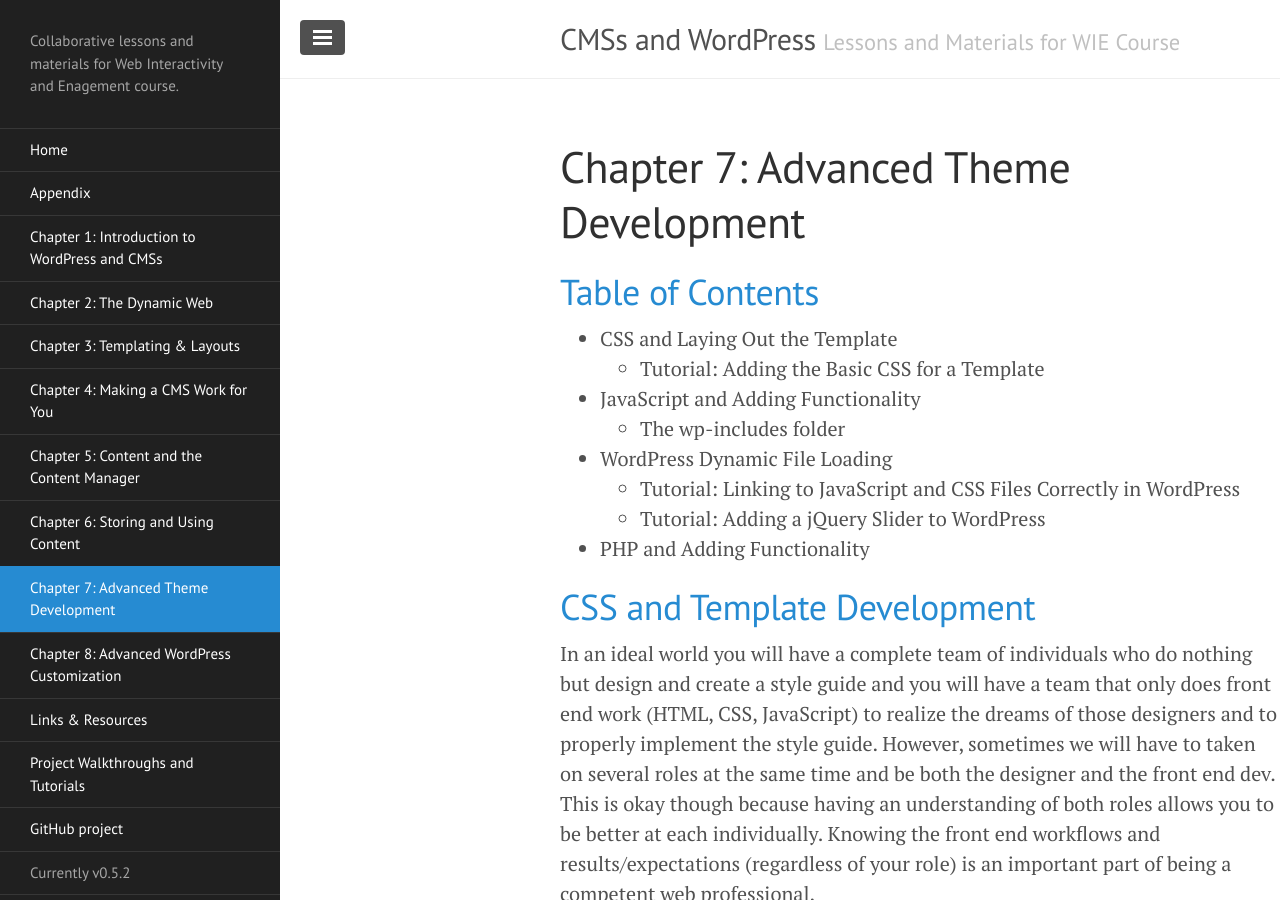
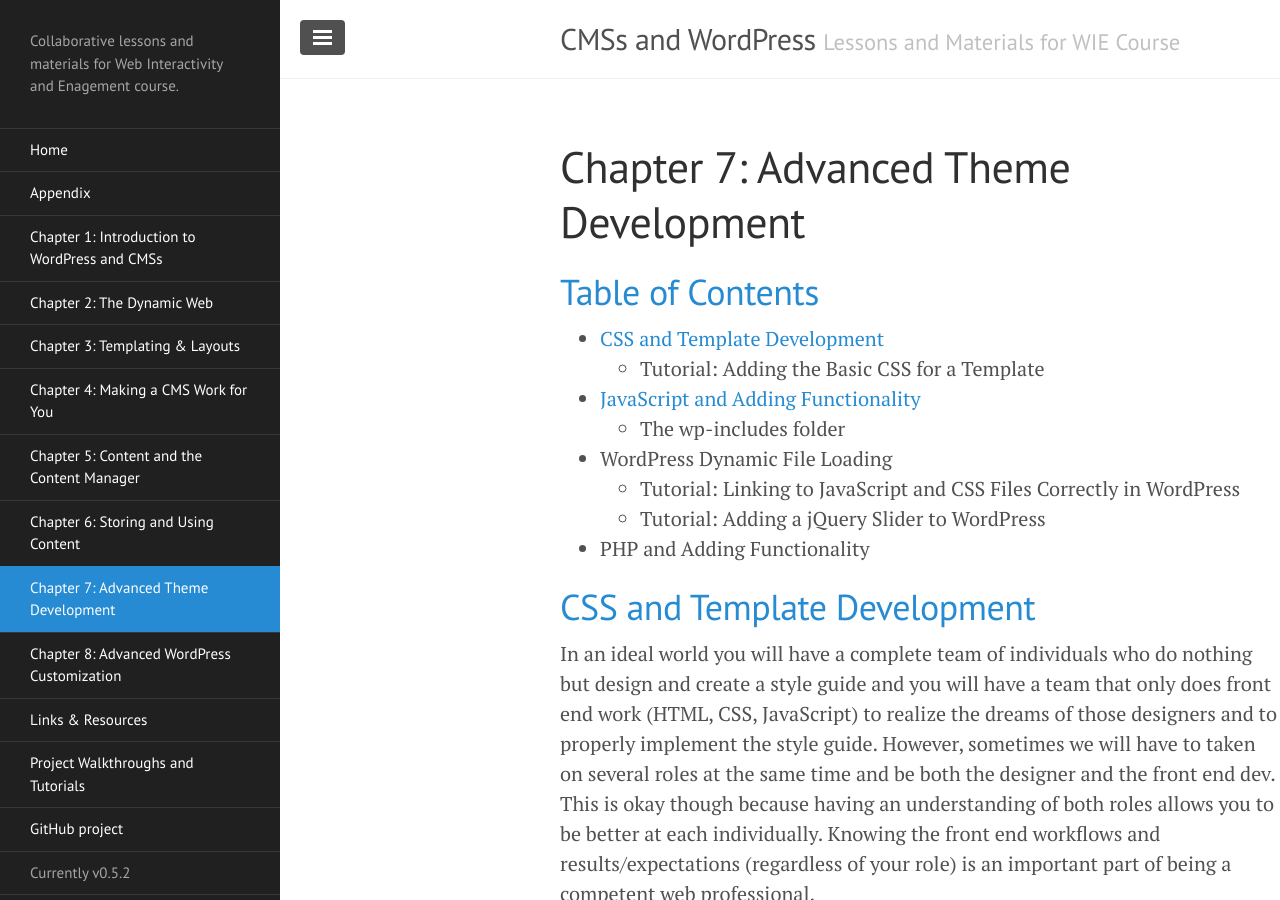
Before and after one commit to ahaywood/Web-Interactivity-and-Engagement, a Jekyll site: the page built from chapter-7/index.md, in a window 1280 px wide and 900 px high. Built offline with Jekyll 4.4.1, drawn with Linux system fonts in a browser that asks for light colours; Markdown is read by kramdown in place of the engine named in the settings.

Commit message:
Fix Navigation Issues

````diff
--- a/chapter-7/index.md
+++ b/chapter-7/index.md
@@ -5,16 +5,16 @@ title: Chapter 7&#58; Advanced Theme Development
 
 ## Table of Contents
 
-- CSS and Laying Out the Template
+- [CSS and Template Development](#css-and-template-development)
     - Tutorial: Adding the Basic CSS for a Template
-- JavaScript and Adding Functionality
+- [JavaScript and Adding Functionality](#javascript-and-adding-functionality)
     - The wp-includes folder
 - WordPress Dynamic File Loading
     - Tutorial: Linking to JavaScript and CSS Files Correctly in WordPress
     - Tutorial: Adding a jQuery Slider to WordPress
 - PHP and Adding Functionality
 
-## CSS and Template Development
+## <a name="css-and-template-development">CSS and Template Development
 
 In an ideal world you will have a complete team of individuals who do nothing but design and create a style guide and you will have a team that only does front end work (HTML, CSS, JavaScript) to realize the dreams of those designers and to properly implement the style guide. However, sometimes we will have to taken on several roles at the same time and be both the designer and the front end dev. This is okay though because having an understanding of both roles allows you to be better at each individually. Knowing the front end workflows and results/expectations (regardless of your role) is an important part of being a competent web professional.
 
@@ -202,7 +202,7 @@ text-transform: uppercase;
 ```
 *What other css styles would you put in here that I may have forgot?*
 
-## JavaScript and Adding Functionality
+## <a name="javascript-and-adding-functionality">JavaScript and Adding Functionality</a>
 
 As we discussed in a previous chapter, JavaScript is the “fun” language when it comes to web development. Of course this is a vast over simplification of the abilities of JavaScript. WordPress uses JavaScript for a bunch of different functions and using it to do what it is best at is one of the easiest ways to build on top of the WordPress framework.
 
--- a/index.html
+++ b/index.html
@@ -156,7 +156,7 @@ title: CMSs and WordPress - WIE Course Book
             </li>
           </ul>
 <!-- Chapter 7 -->
-        <li class="chapter-list">Chapter 7: <span>Theme Development</li>
+        <li class="chapter-list"><a href="chapter-7">Chapter 7: <span>Theme Development</span></a></li>
           <ul>
             <li>CSS and Laying Out the Template</li>
               <ul><li>Tutorial: Adding the Basic CSS for a Template</li></ul>
@@ -198,9 +198,7 @@ title: CMSs and WordPress - WIE Course Book
               <ul>
                 <li>Tutorial: Custom Fonts</li>
               </ul>
-            <li><a href="chapter-8/#child-and-parent-themes">Child and Parent Themes</a>
-              </ul>
-            </li>
+            <li><a href="chapter-8/#child-and-parent-themes">Child and Parent Themes</a></li>
             <li><a href="chapter-8/#using-metadata">Using MetaData</a>
               <ul>
                 <li>Tutorial: Custom Fields</li>
````
